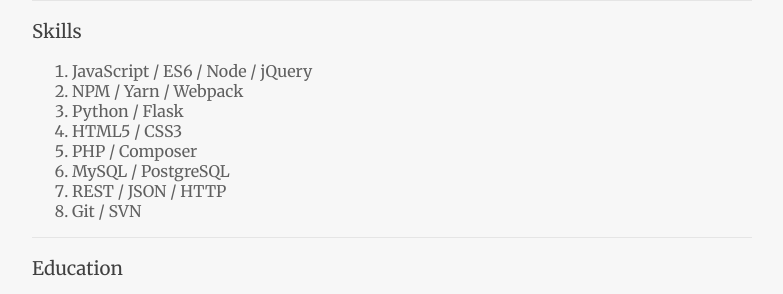
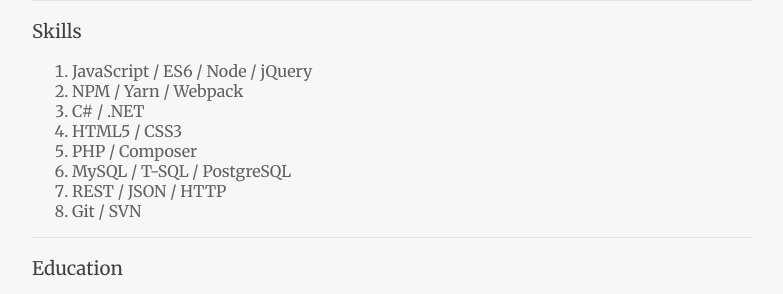
Before and after one commit to kevinfiol/kevinfiol.github.io, a Jekyll site: the page built from resume/resume.md, in a window 1280 px wide. Shown: the part 276-570 px from the top of the page, without its empty margins (248-1031 px from the left). Built offline with Jekyll 4.4.1, drawn with Linux system fonts in a browser that asks for light colours; our own code applies the rules of GitHub Pages for plain Markdown files.

Commit message:
update resume

```diff
--- a/resume/index.html
+++ b/resume/index.html
@@ -34,10 +34,10 @@
 
 1. JavaScript / ES6 / Node / jQuery
 1. NPM / Yarn / Webpack
-1. Python / Flask
+1. C# / .NET
 1. HTML5 / CSS3
 1. PHP / Composer
-1. MySQL / PostgreSQL
+1. MySQL / T-SQL / PostgreSQL
 1. REST / JSON / HTTP
 1. Git / SVN
 
--- a/resume/resume.md
+++ b/resume/resume.md
@@ -14,10 +14,10 @@
 
 1. JavaScript / ES6 / Node / jQuery
 1. NPM / Yarn / Webpack
-1. Python / Flask
+1. C# / .NET
 1. HTML5 / CSS3
 1. PHP / Composer
-1. MySQL / PostgreSQL
+1. MySQL / T-SQL / PostgreSQL
 1. REST / JSON / HTTP
 1. Git / SVN
 
```
Also changed, not shown: 1 other file.
